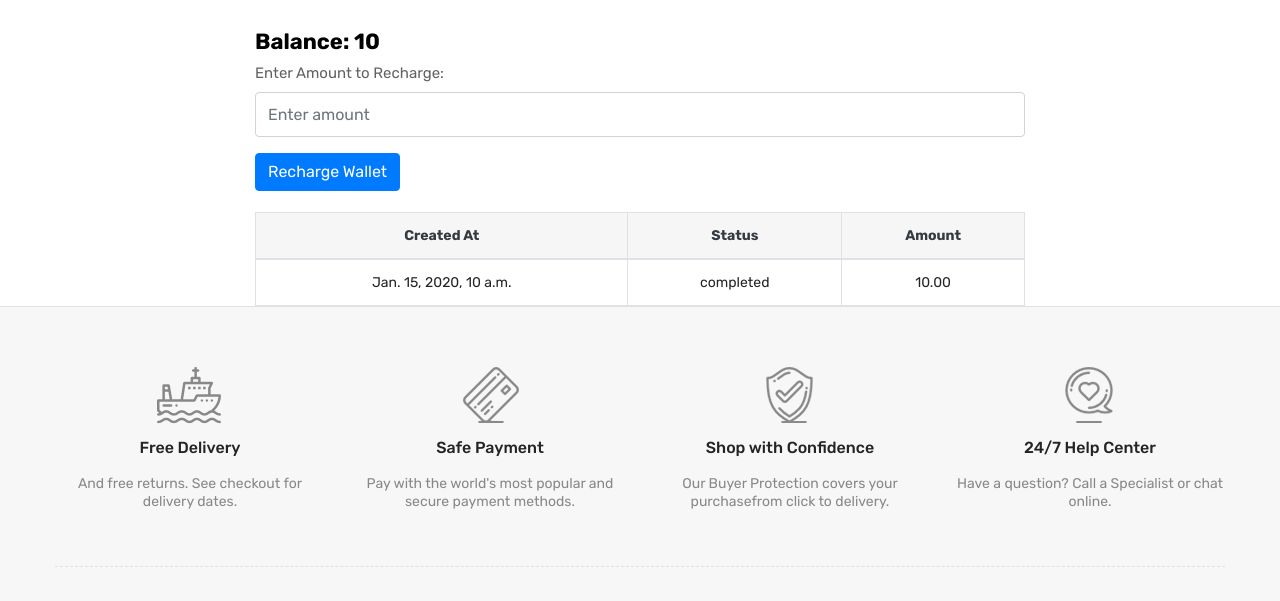
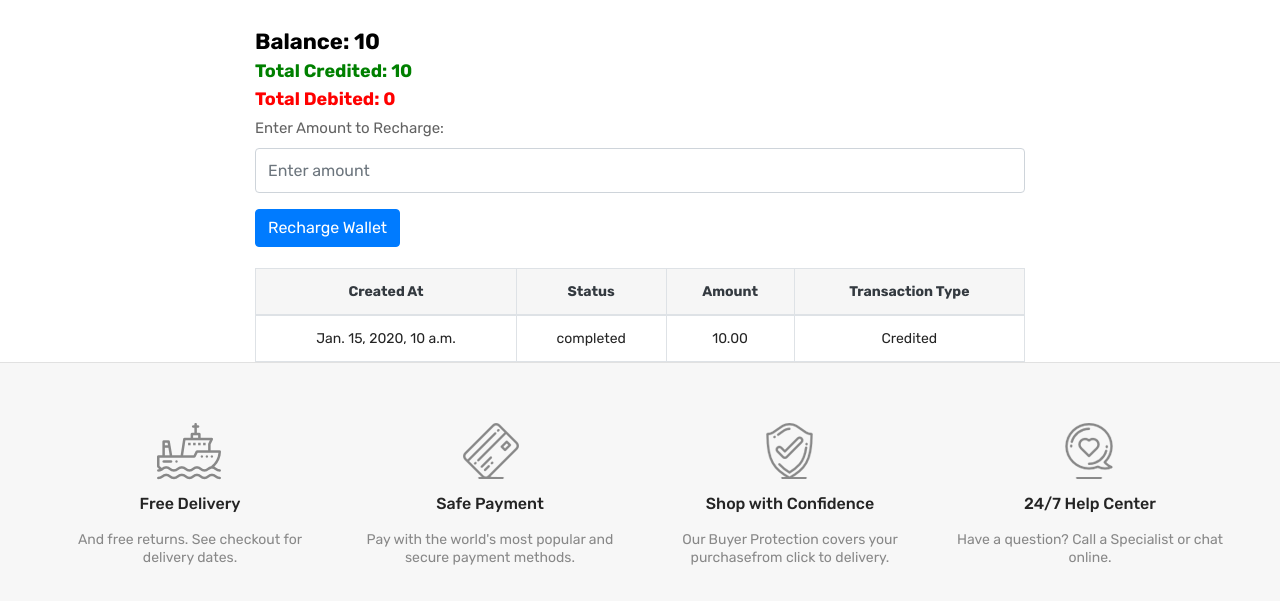
Before and after one commit to aslamnahas/evo-tech-project, a Django app: page /wallet/ in a window 1280 px wide. Shown: the part 224-825 px from the top of the page. Run offline with Django 5.2, Linux system fonts and the light colour scheme; a user stored in the database is signed in; tables that the repository leaves empty hold one stand-in row (values such as "Sample post"); some libraries are stand-ins or nearby versions.

Commit message:
wallet aso showing debited

```diff
--- a/ecomprj/core/views.py
+++ b/ecomprj/core/views.py
@@ -835,6 +835,10 @@ def checkout(request):
  #===========================placeorder===========================#
 @login_required
 def place_order(request):
+    user = request.user
+    customer = get_object_or_404(Customer, email=user.email)
+    cart_items = Cart.objects.filter(user=customer)
+
     if request.method == 'POST':
         user = request.user
         address_id = request.POST.get('addressId')
@@ -869,17 +873,17 @@ def place_order(request):
             messages.error(request, "COD is not available for orders above Rs 1000.")
             return HttpResponseRedirect(reverse('core:checkout'))
 
-        if payment_type == "wallet":
-            # Retrieve wallet balance for the user
-            wallet = Wallet.objects.filter(user=user).first()
-            if wallet and wallet.amount >= total_price:
-                wallet.amount -= total_price
-                wallet.save()
-            else:
-                messages.warning(request, "Not enough balance in your wallet")
-                return HttpResponseRedirect(reverse('core:cart'))
-
-
+        # if payment_type == "wallet":
+        #     # Retrieve wallet balance for the user
+        #     wallet = Wallet.objects.filter(user=user).first()
+        #     if wallet and wallet.amount >= total_price:
+        #         wallet.amount -= total_price
+        #         wallet.save()
+        #     else:
+        #         messages.warning(request, "Not enough balance in your wallet")
+        #         return HttpResponseRedirect(reverse('core:cart'))
+
+        order = Order.objects.create(user=customer, address_id=address_id, payment_type=payment_type, amount=total_price)
         total_offer_price = 0
         total_price = 0
         total_quantity = 0
@@ -914,15 +918,33 @@ def place_order(request):
             cart_item.product.save()
             cart_item.save()
             cart_item.delete()
-        payment_type = request.POST.get("payment_type")
         if payment_type == "wallet":
-            try:
-                user_wallet = user.wallet
-                user_wallet.balance -= total_offer_price
-                user_wallet.save()
-            except AttributeError:
-                # Handle case when user's wallet is not found
-                pass
+            user_wallets = Wallet.objects.filter(user=customer).order_by('created_at')
+            remaining_amount = total_price
+
+            for wallet in user_wallets:
+                if wallet.amount >= remaining_amount:
+                    wallet.amount -= remaining_amount
+                    wallet.save()
+                    Wallet.objects.create(
+                        user=customer,
+                        order=order,
+                        amount=-remaining_amount,  # Debit amount
+                        is_credit=False,
+                        status="Debited",
+                    )
+                    break
+                else:
+                    Wallet.objects.create(
+                        user=customer,
+                        order=order,
+                        amount=-wallet.amount,  # Debit amount
+                        is_credit=False,
+                        status="Debited",
+                    )
+                    remaining_amount -= wallet.amount
+                    wallet.amount = 0
+                    wallet.save()
 
         return redirect("core:success")
 
@@ -1309,6 +1331,7 @@ def apply_coupon(request):
     return redirect("cart")
 #============================wallet==============================#
 from django.db.models import Sum
+
 def wallet(request):
     if request.user.is_authenticated:
         user = request.user
@@ -1318,12 +1341,26 @@ def wallet(request):
         total_wallet_balance = Wallet.objects.filter(user=customer).aggregate(total=Sum('amount'))['total']
         total_wallet_balance = total_wallet_balance or 0  # Handle None value
 
+        # Calculate total credited and debited amounts
+        total_credited_amount = Wallet.objects.filter(user=customer, is_credit=True).aggregate(total=Sum('amount'))['total']
+        print(total_credited_amount)
+        total_credited_amount = total_credited_amount or 0  # Handle None value
+
+        total_debited_amount = Wallet.objects.filter(user=customer, is_credit=False).aggregate(total=Sum('amount'))['total'] or 0
+        print(total_debited_amount,'111111111111222')
+        # difference  =total_debited_amount or 0  # Handle None value
+        total_debited_amount = abs(total_debited_amount)
+        print(total_debited_amount)
+        # total_wallet_balance = total_credited_amount + total_added_amount - total_debited_amount
+        print("Total Debited Amount (Absolute Value):", total_debited_amount)
         wallets = Wallet.objects.filter(user=customer).order_by("-created_at")
 
         context = {
             "customer": customer,
             "wallets": wallets,
             "total_wallet_balance": total_wallet_balance,
+            "total_credited_amount": total_credited_amount,
+            "total_debited_amount": total_debited_amount,
         }
         return render(request, "core/wallet.html", context)
     else:
--- a/ecomprj/templates/core/wallet.html
+++ b/ecomprj/templates/core/wallet.html
@@ -5,6 +5,8 @@
     <div class="row">
         <div class="col-md-8 mt-10 mx-auto">
             <h4 style="color: black;">Balance: {{ total_wallet_balance }}</h4>
+            <h5 style="color: green;">Total Credited: {{ total_credited_amount }}</h5>
+            <h5 style="color: red;">Total Debited: {{ total_debited_amount }}</h5>
             <form id="recharge-form" action="/create-razorpay-order/">
                 <div class="form-group">
                     <label for="amount">Enter Amount to Recharge:</label>
@@ -19,21 +21,22 @@
                         <th>Created At</th>
                         <th>Status</th>
                         <th>Amount</th>
-                        {% comment %} <-- Column for action button --> {% endcomment %}
+                        <th>Transaction Type</th>
                     </tr>
                 </thead>
                 <tbody class="align-middle">
                     {% for wallet in wallets %}
                     <tr>
                         <td class="align-middle">{{ wallet.created_at }}</td>
+                        <td class="align-middle">{{ wallet.status }}</td>
+                        <td class="align-middle">{{ wallet.amount }}</td>
                         <td class="align-middle">
-                            {% if wallet.status %}
-                                {{ wallet.status }}
+                            {% if wallet.is_credit %}
+                                Credited
                             {% else %}
-                                Added
+                                Debited
                             {% endif %}
                         </td>
-                        <td class="align-middle">{{ wallet.amount }}</td>
                     </tr>
                     {% endfor %}
                 </tbody>
@@ -42,8 +45,7 @@
     </div>
 </div>
 <script src="https://checkout.razorpay.com/v1/checkout.js"></script>
- <script src="https://unpkg.com/sweetalert/dist/sweetalert.min.js"></script>
-
+<script src="https://unpkg.com/sweetalert/dist/sweetalert.min.js"></script>
 <script>
     document.addEventListener('DOMContentLoaded', function() {
         document.querySelector('#recharge-form').addEventListener('submit', function(event) {
@@ -51,9 +53,8 @@
             var amount = document.querySelector('#amount').value;
             initiateRazorpayPayment(amount);
         });
+    });
 
-
-    });
     function initiateRazorpayPayment(amount) {
         fetch('/create-razorpay-order/', {
             method: 'POST',
@@ -69,10 +70,10 @@
         .then(function(data) {
             var options = {
                 key: 'rzp_test_oR7x1WyMRe9zxr',
-                amount: data.total* 100,  // Corrected here
+                amount: data.total * 100,
                 currency: 'INR',
                 name: 'TECHX',
-                description: 'Adeed to wallet',
+                description: 'Added to wallet',
                 image: 'https://static-00.iconduck.com/assets.00/bill-payment-icon-2048x2048-vpew78n5.png',
                 handler: function(responseb) {
                     window.location.href = '/razorpay/' + selects;
@@ -86,7 +87,7 @@
                     address: 'Razorpay Corporate Office'
                 },
                 theme: {
-                    color:  'rgb(0,174,191);'
+                    color: 'rgb(0,174,191);'
                 }
             };
 
@@ -97,10 +98,5 @@
             console.error('Error:', error);
         });
     }
-
 </script>
-
-
-
-
 {% endblock content %}
```
